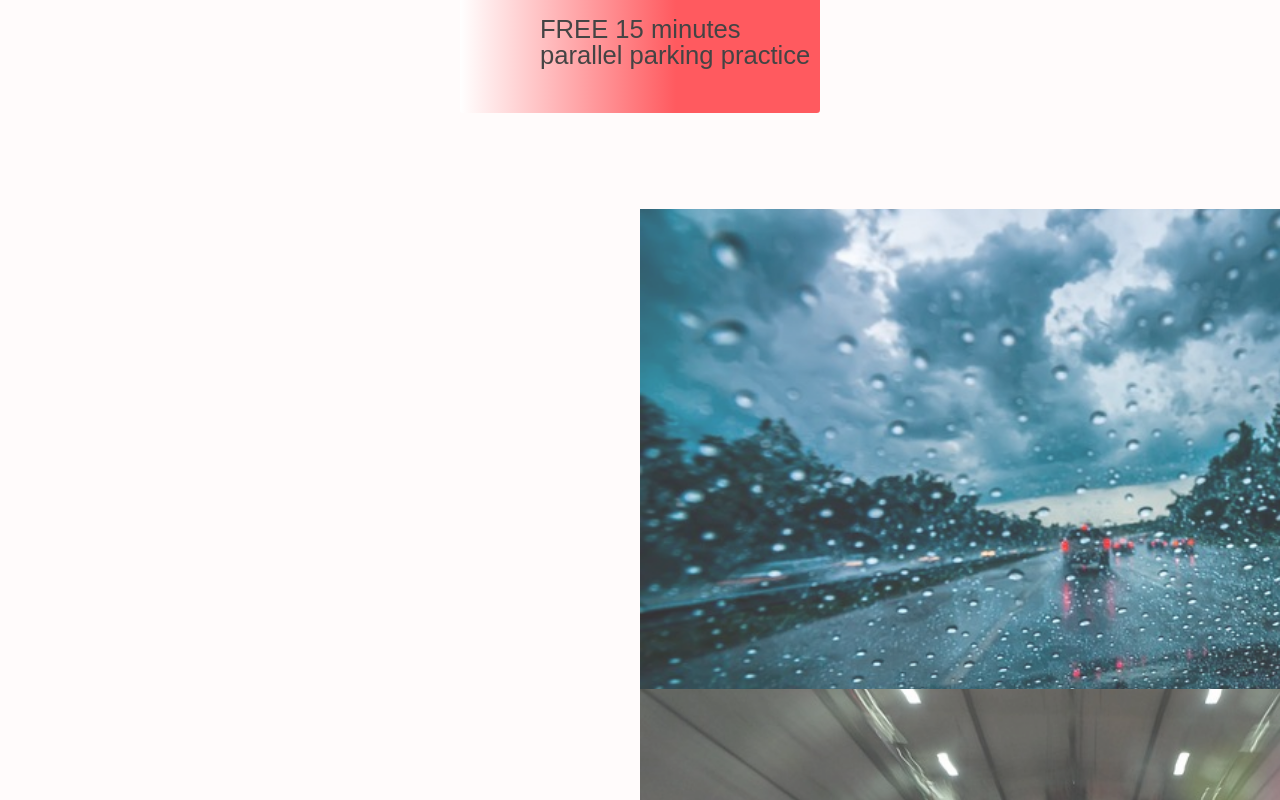
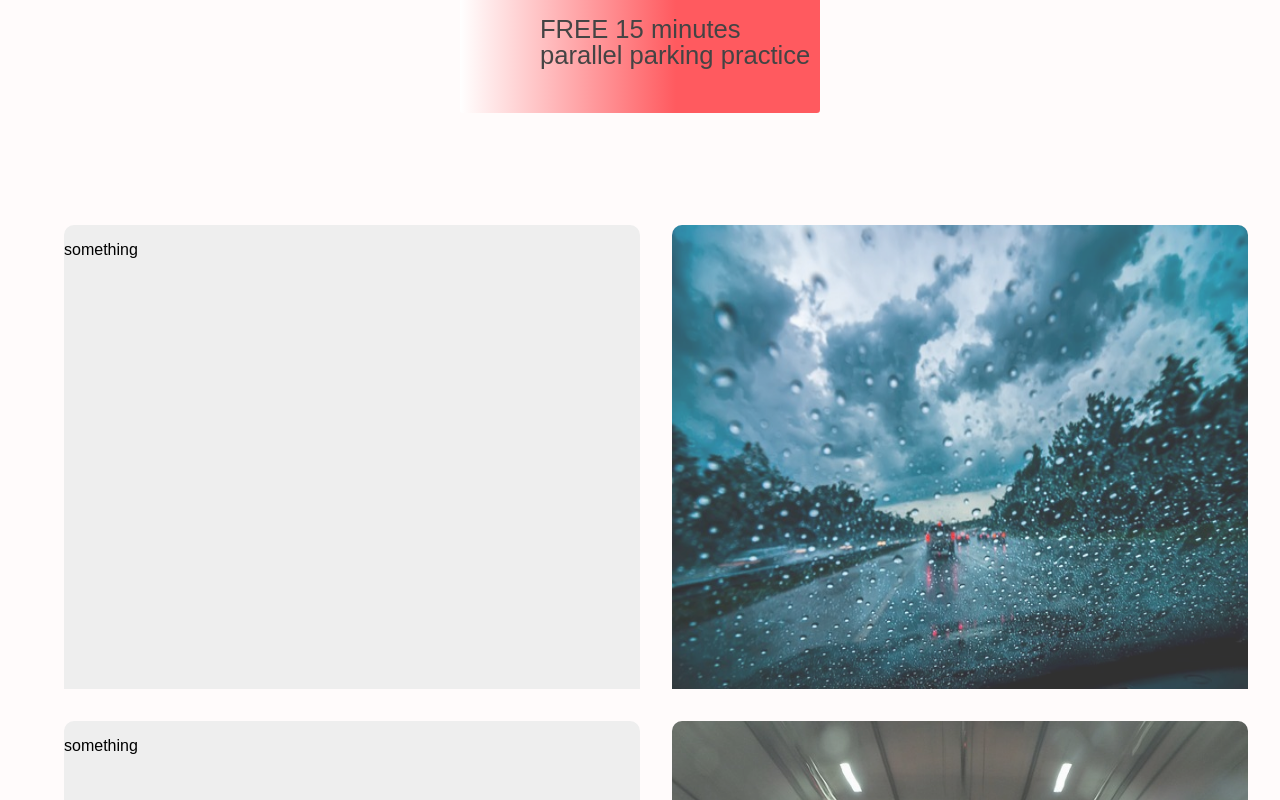
Before and after one commit to ijh5005/starsandstripesdrivingschool, a React (Create React App) app: page /page/service in a window 1280 px wide. Shown: the part 1760-2560 px from the top of the page. Built offline with nearby package versions, Linux system fonts and the light colour scheme; the HTML template or start-up script is replaced by a standard one; a web font is replaced by a local one.

Commit message:
service page update

```diff
--- a/src/components/ServicePage/Details/Detail/index.css
+++ b/src/components/ServicePage/Details/Detail/index.css
@@ -5,18 +5,25 @@
   width: 100%;
   height: 30em;
   overflow: hidden;
+  margin: 1em;
+  flex-wrap: wrap;
 }
 
 .detailSide {
-  height: 40em;
+  height: 100%;
   width: 50%;
   min-width: 20em;
   position: relative;
   overflow: hidden;
+  width: 45%;
+  border-radius: 10px;
+  background-color: #eee;
+  margin: 1em;
 }
 
 .detailImg {
   height: 100%;
+  width: 100%;
   position: absolute;
   left: 0;
   top: 0;
--- a/src/components/ServicePage/Details/Detail/index.js
+++ b/src/components/ServicePage/Details/Detail/index.js
@@ -2,15 +2,13 @@ import React, { useState } from 'react';
 import "./index.css";
 
 const Detail = ({content, index}) => {
-
-  debugger
   const order = (index % 2 === 0);
-  const text = (<div className="detailSide">{content.text}</div>);
-  const img = (
-    <div class="detailSide">
-      <img className="detailImg" src={content.img}/>
-    </div>
-  )
+  const text = (<div className="detailSide">
+    <p>{content.text}</p>
+  </div>);
+  const img = (<div class="detailSide img">
+    <img className="detailImg" src={content.img}/>
+  </div>)
   return (<div className="detailComponent">
     {text}
     {img}
```
